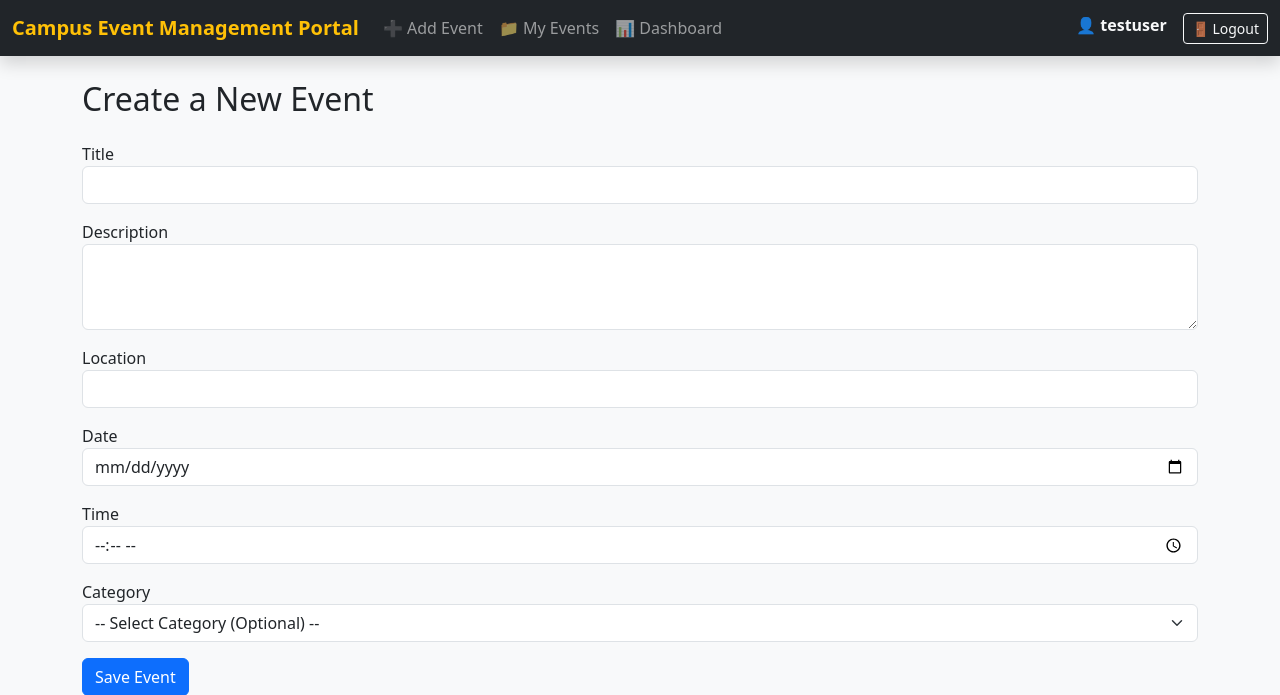
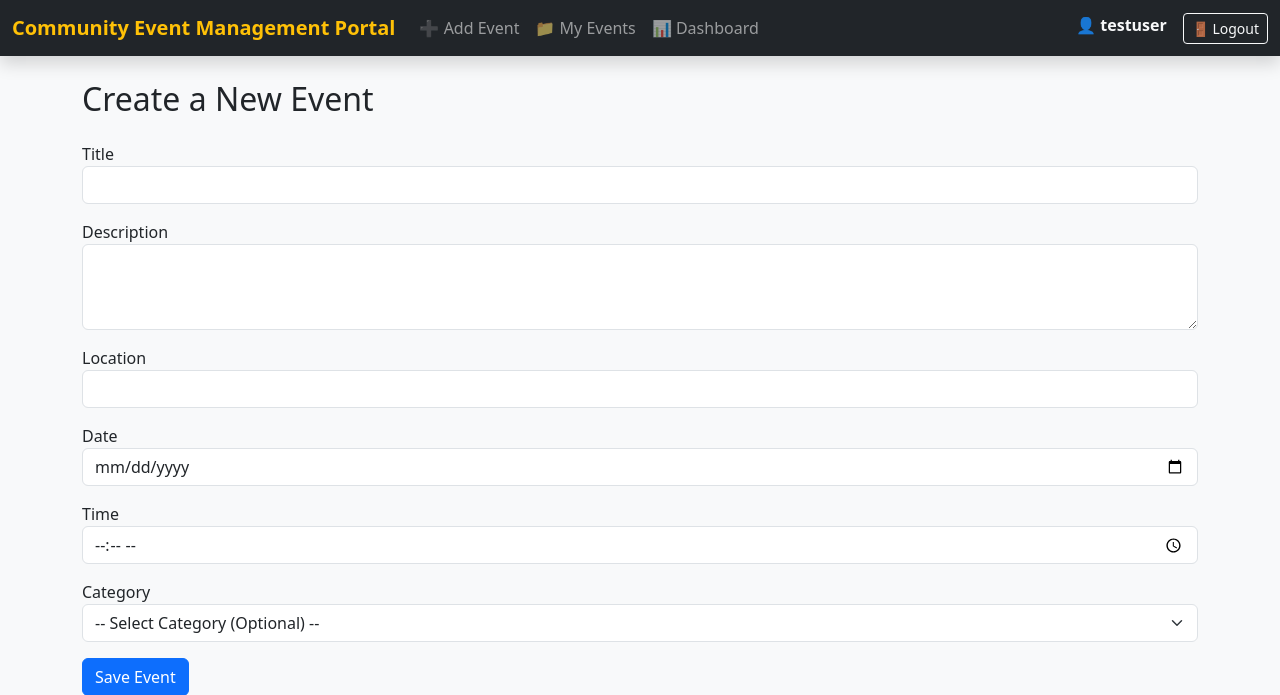
Before and after one commit to rumiahmed/cemp-flask, a Flask app: page /add in a window 1280 px wide. Shown: the top 695 px of the page. Run offline with Flask 3, Linux system fonts and the light colour scheme; a user stored in the database is signed in.

Commit message:
Update base.html

```diff
--- a/templates/base.html
+++ b/templates/base.html
@@ -12,7 +12,7 @@
 
   <nav class="navbar navbar-expand-lg navbar-dark bg-dark mb-4 shadow">
     <div class="container-fluid">
-      <a class="navbar-brand fw-bold text-warning" href="{{ url_for('home') }}">Campus Event Management Portal</a>
+      <a class="navbar-brand fw-bold text-warning" href="{{ url_for('home') }}">Community Event Management Portal</a>
       <button class="navbar-toggler" type="button" data-bs-toggle="collapse" data-bs-target="#navbarNav">
         <span class="navbar-toggler-icon"></span>
       </button>
```
